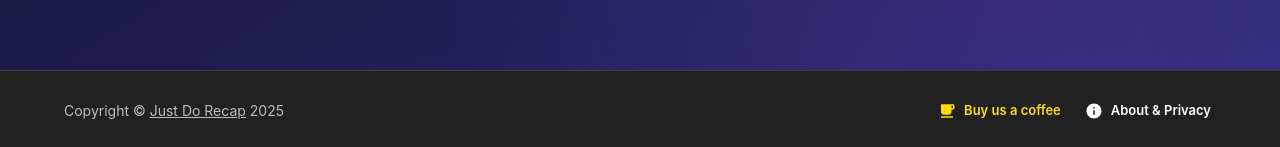
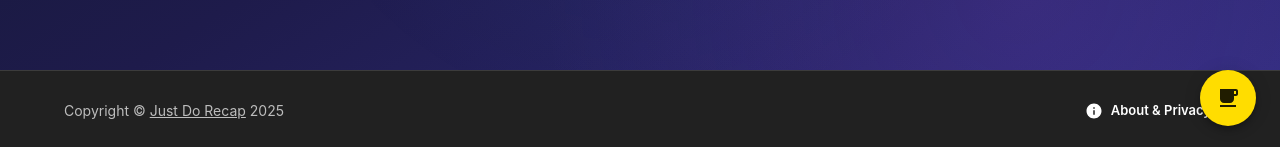
Before and after one commit to matejkoncal/strava-map, a React (Vite) app: page / in a window 1280 px wide. Shown: the part 650-797 px from the top of the page. Built offline with nearby package versions, Linux system fonts and the light colour scheme; no server answers.

Commit message:
feat: move buy me a coffee to floating action button

```diff
--- a/src/App.tsx
+++ b/src/App.tsx
@@ -32,6 +32,7 @@ import { MapView } from "./components/MapView";
 import { HeatmapView } from "./components/HeatmapView";
 import { DateFilter } from "./components/DateFilter";
 import { Footer } from "./components/Footer";
+import { BuyMeCoffeeFab } from "./components/BuyMeCoffeeFab";
 import type { DateRange } from "./components/DateFilter";
 
 function App() {
@@ -45,8 +46,7 @@ function App() {
     loadActivitiesForYear,
   } = useStravaAuth();
 
-  const { activityCountries, geoJsonData } =
-    useVisitedCountries(activities);
+  const { activityCountries, geoJsonData } = useVisitedCountries(activities);
 
   const [viewMode, setViewMode] = useState<"list" | "map" | "heatmap">("list");
   const [filterType, setFilterType] = useState<string>("All");
@@ -306,6 +306,7 @@ function App() {
           )}
         </Stack>
       </Container>
+      <BuyMeCoffeeFab />
       <Footer />
     </Box>
   );
--- /dev/null
+++ b/src/components/BuyMeCoffeeFab.tsx
@@ -0,0 +1,30 @@
+import { Fab, Tooltip, Zoom } from "@mui/material";
+import { LocalCafe } from "@mui/icons-material";
+
+export function BuyMeCoffeeFab() {
+  return (
+    <Zoom in={true} timeout={300}>
+      <Tooltip title="Buy us a coffee" placement="left" arrow>
+        <Fab
+          aria-label="buy me a coffee"
+          href="https://buymeacoffee.com/justdorecap"
+          target="_blank"
+          sx={{
+            position: "fixed",
+            bottom: { xs: 16, sm: 24 },
+            right: { xs: 16, sm: 24 },
+            bgcolor: "#FFDD00",
+            color: "rgba(0, 0, 0, 0.87)",
+            "&:hover": {
+              bgcolor: "#FFEA00",
+            },
+            zIndex: 1200,
+            boxShadow: 6,
+          }}
+        >
+          <LocalCafe />
+        </Fab>
+      </Tooltip>
+    </Zoom>
+  );
+}
--- a/src/components/Footer.tsx
+++ b/src/components/Footer.tsx
@@ -47,19 +47,6 @@ export function Footer() {
             </Typography>
 
             <Stack direction="row" spacing={2}>
-              <Button
-                startIcon={<LocalCafe />}
-                size="small"
-                color="inherit"
-                href="https://buymeacoffee.com/justdorecap"
-                target="_blank"
-                sx={{
-                  color: "#FFDD00",
-                  "&:hover": { bgcolor: "rgba(255, 221, 0, 0.08)" },
-                }}
-              >
-                Buy us a coffee
-              </Button>
               <Button
                 startIcon={<Info />}
                 size="small"
```
